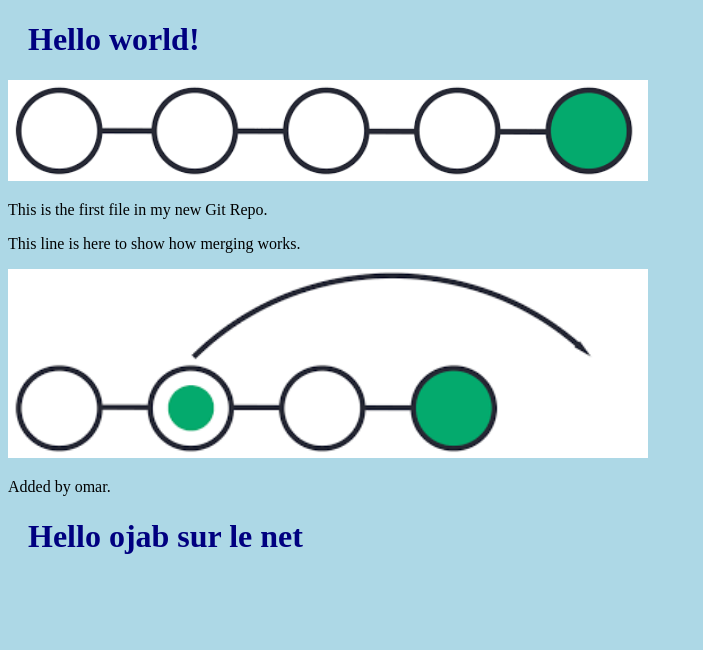
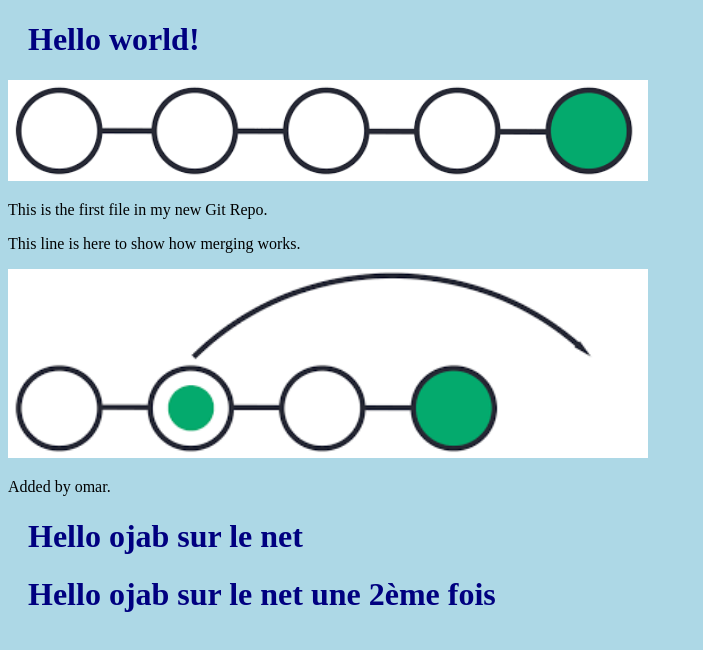
Before and after one commit to jomar0408/ojab-test.github.io, a plain HTML site: page index.html in a window 1280 px wide. Shown: the whole page, without its empty margins (0-703 px from the left). Drawn offline with Linux system fonts and the light colour scheme.

Commit message:
sur le net encore une fois

```diff
--- a/index.html
+++ b/index.html
@@ -15,5 +15,7 @@
 
 <h1>Hello ojab sur le net</h1>
 
+<h1>Hello ojab sur le net une 2ème fois</h1>
+
 </body>
 </html>
```
